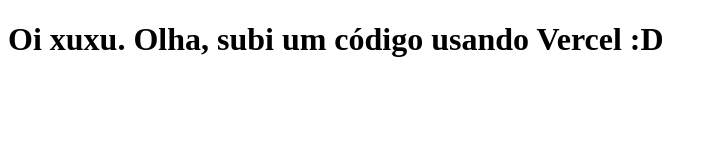
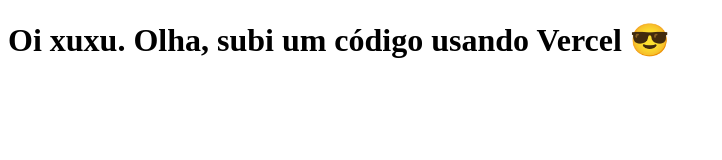
Before and after one commit to MilenaValenze/tabnews-clone, a Next.js app: page / in a window 1280 px wide. Shown: the top 160 px of the page, without its empty margins (0-722 px from the left). Built offline with nearby package versions, Linux system fonts and the light colour scheme.

Commit message:
Alteração do emoji

```diff
--- a/pages/index.js
+++ b/pages/index.js
@@ -1,5 +1,5 @@
 function Home(){
-    return <h1>Oi xuxu. Olha, subi um código usando Vercel :D</h1>
+    return <h1>Oi xuxu. Olha, subi um código usando Vercel 😎</h1>
 }
 
 export default Home;
```
